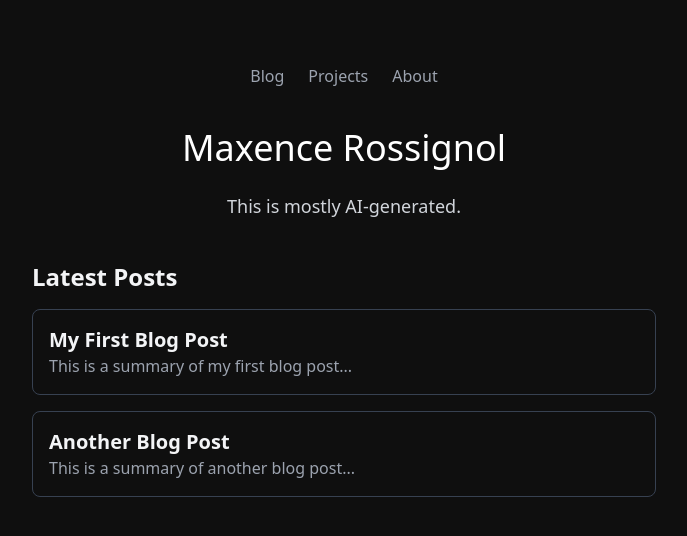
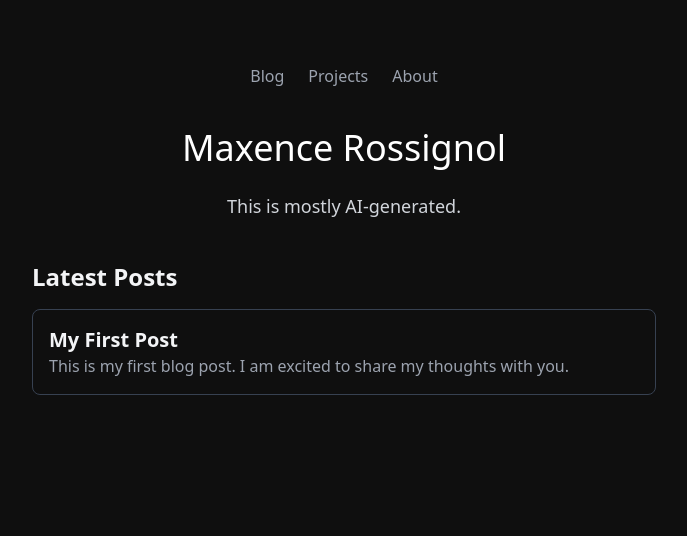
Before and after one commit to maxmaxou2/portfolio, a React (Vite) app: page / in a window 1280 px wide. Shown: the top 536 px of the page, without its empty margins (296-983 px from the left). Built offline with nearby package versions, Linux system fonts and the light colour scheme.

Commit message:
add(real bloging functionalities)

```diff
--- a/src/App.tsx
+++ b/src/App.tsx
@@ -10,6 +10,7 @@ import Navbar from './components/Navbar';
 import Projects from './components/Projects';
 import Blog from './components/Blog';
 import About from './components/About';
+import BlogPostPage from './blog/BlogPostPage';
 
 const sentences = [
     "Wannabe entrepreneur. Who isn't?",
@@ -93,6 +94,7 @@ function AppContent() {
                     <Route path="/" element={<Blog />} />
                     <Route path="/projects" element={<Projects />} />
                     <Route path="/about" element={<About />} />
+                    <Route path="/blog/:slug" element={<BlogPostPage />} />
                 </Routes>
             </div>
         </div>
--- /dev/null
+++ b/src/blog/BlogPostPage.tsx
@@ -0,0 +1,42 @@
+import React, { useEffect, useState } from 'react';
+import { useParams } from 'react-router-dom';
+import { posts } from './posts';
+
+function slugToPascalCase(slug: string) {
+  return slug.split('-').map(word => word.charAt(0).toUpperCase() + word.slice(1)).join('');
+}
+
+const BlogPostPage = () => {
+  const { slug } = useParams<{ slug: string }>();
+  const [PostComponent, setPostComponent] = useState<React.ComponentType | null>(null);
+  const [notFound, setNotFound] = useState(false);
+
+  useEffect(() => {
+    const post = posts.find(p => p.slug === slug);
+    if (post) {
+      const componentName = slugToPascalCase(post.slug);
+      import(`./${componentName}.tsx`)
+        .then(module => {
+          setPostComponent(() => module.default);
+        })
+        .catch(err => {
+          console.error(`Failed to load post ${post.slug}`, err);
+          setNotFound(true);
+        });
+    } else {
+      setNotFound(true);
+    }
+  }, [slug]);
+
+  if (notFound) {
+    return <div>Post not found</div>;
+  }
+
+  if (!PostComponent) {
+    return <div>Loading...</div>;
+  }
+
+  return <PostComponent />;
+};
+
+export default BlogPostPage;
--- /dev/null
+++ b/src/blog/MyFirstPost.tsx
@@ -0,0 +1,18 @@
+const MyFirstPost = () => {
+  return (
+    <div className="container mx-auto px-4 py-8">
+      <h1 className="text-4xl font-bold mb-4">My First Post</h1>
+      <p className="text-gray-600 mb-8">January 19, 2026</p>
+      <div className="prose lg:prose-xl">
+        <p>
+          This is the beginning of my blog. I'm excited to share my thoughts and experiences with you.
+        </p>
+        <p>
+          I'll be writing about technology, software development, and anything else that I find interesting.
+        </p>
+      </div>
+    </div>
+  );
+};
+
+export default MyFirstPost;
--- /dev/null
+++ b/src/blog/posts.ts
@@ -0,0 +1,15 @@
+export interface Post {
+  slug: string;
+  title: string;
+  date: string;
+  excerpt: string;
+}
+
+export const posts: Post[] = [
+  {
+    slug: 'my-first-post',
+    title: 'My First Post',
+    date: '2026-01-19',
+    excerpt: 'This is my first blog post. I am excited to share my thoughts with you.',
+  },
+];
--- a/src/components/Blog.tsx
+++ b/src/components/Blog.tsx
@@ -1,19 +1,20 @@
 import React from 'react';
+import { Link } from 'react-router-dom';
+import { posts } from '../blog/posts';
 
 function Blog() {
+    const sortedPosts = [...posts].sort((a, b) => new Date(b.date).getTime() - new Date(a.date).getTime());
+
     return (
         <div>
             <h2 className="text-2xl font-bold mb-4">Latest Posts</h2>
             <div className="space-y-4">
-                {/* Placeholder for blog posts */}
-                <div className="p-4 border border-gray-700 rounded-lg">
-                    <h3 className="text-xl font-bold">My First Blog Post</h3>
-                    <p className="text-gray-400">This is a summary of my first blog post...</p>
-                </div>
-                <div className="p-4 border border-gray-700 rounded-lg">
-                    <h3 className="text-xl font-bold">Another Blog Post</h3>
-                    <p className="text-gray-400">This is a summary of another blog post...</p>
-                </div>
+                {sortedPosts.map((post) => (
+                    <Link to={`/blog/${post.slug}`} key={post.slug} className="block p-4 border border-gray-700 rounded-lg hover:bg-gray-800">
+                        <h3 className="text-xl font-bold">{post.title}</h3>
+                        <p className="text-gray-400">{post.excerpt}</p>
+                    </Link>
+                ))}
             </div>
         </div>
     );
```
